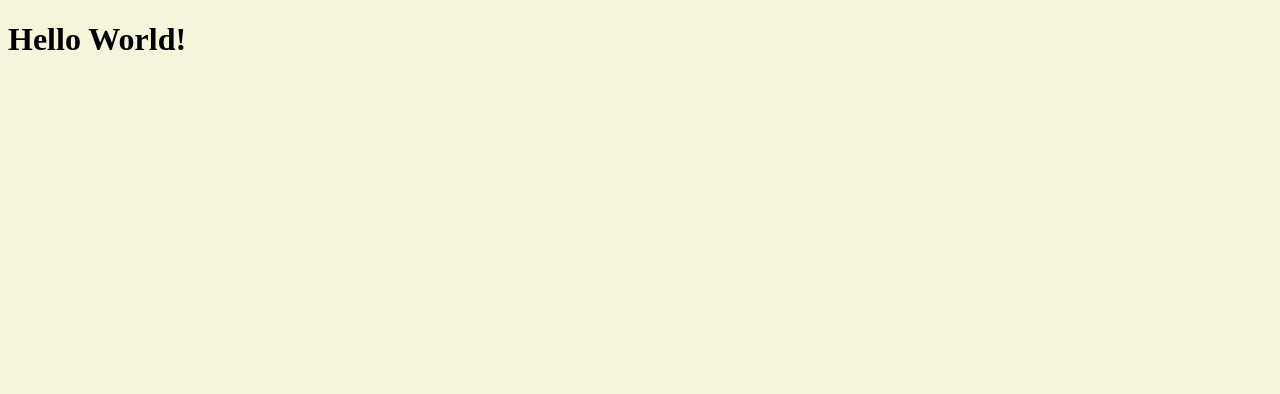
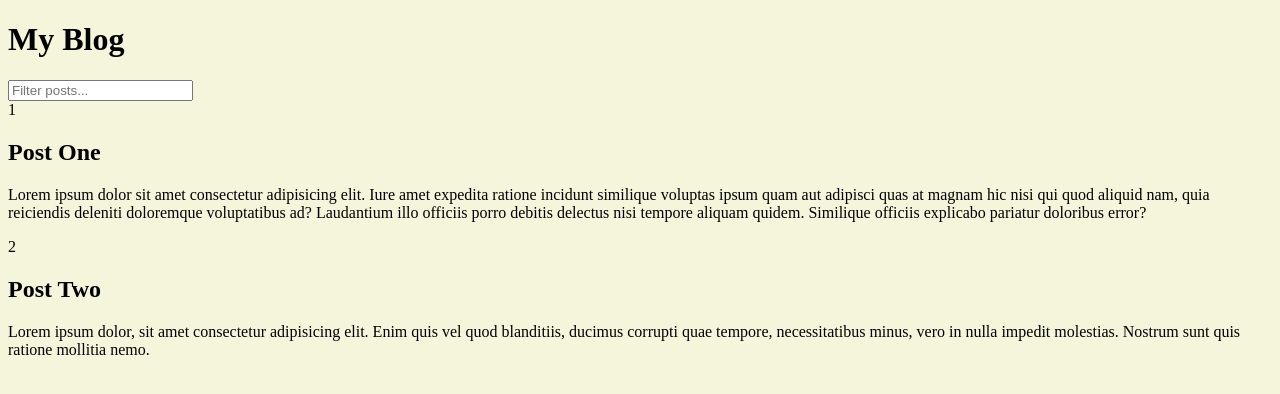
Before and after one commit to PFurtak/infinite-scroll, a plain HTML site: page index.html in a window 1280 px wide. Drawn offline with Linux system fonts and the light colour scheme.

Commit message:
Finished html

```diff
--- a/index.html
+++ b/index.html
@@ -7,7 +7,50 @@
     <title>Infinite Scroll</title>
   </head>
   <body>
-    <h1>Hello World!</h1>
+    <h1>My Blog</h1>
+    <div class="filter-container">
+      <input
+        type="text"
+        class="filter"
+        id="filter"
+        placeholder="Filter posts..."
+      />
+    </div>
+    <div id="post-container">
+      <div class="post">
+        <div class="number">1</div>
+        <div class="post-info">
+          <h2 class="post-title">Post One</h2>
+          <p class="post-body">
+            Lorem ipsum dolor sit amet consectetur adipisicing elit. Iure amet
+            expedita ratione incidunt similique voluptas ipsum quam aut adipisci
+            quas at magnam hic nisi qui quod aliquid nam, quia reiciendis
+            deleniti doloremque voluptatibus ad? Laudantium illo officiis porro
+            debitis delectus nisi tempore aliquam quidem. Similique officiis
+            explicabo pariatur doloribus error?
+          </p>
+        </div>
+      </div>
+      <div class="post">
+        <div class="number">2</div>
+        <div class="post-info">
+          <h2 class="post-title">Post Two</h2>
+          <p class="post-body">
+            Lorem ipsum dolor, sit amet consectetur adipisicing elit. Enim quis
+            vel quod blanditiis, ducimus corrupti quae tempore, necessitatibus
+            minus, vero in nulla impedit molestias. Nostrum sunt quis ratione
+            mollitia nemo.
+          </p>
+        </div>
+      </div>
+    </div>
+
+    <div class="loader">
+      <div class="circle"></div>
+      <div class="circle"></div>
+      <div class="circle"></div>
+    </div>
+
     <script src="script.js"></script>
   </body>
 </html>
```
